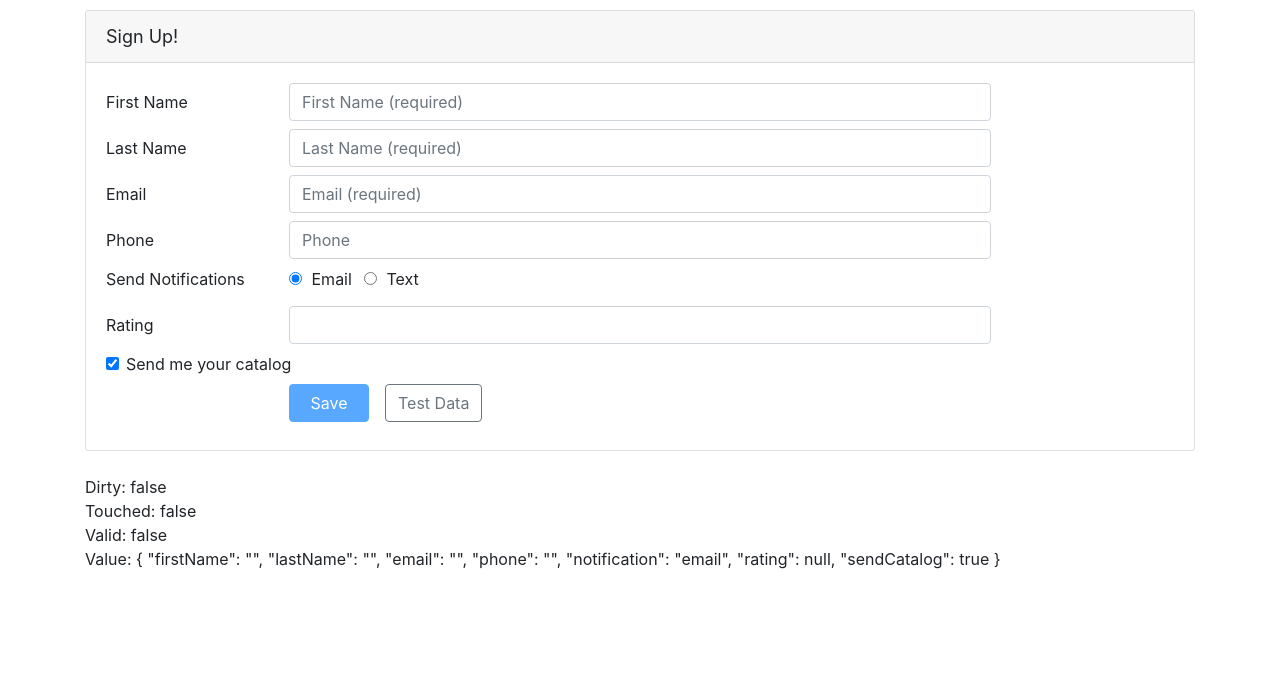
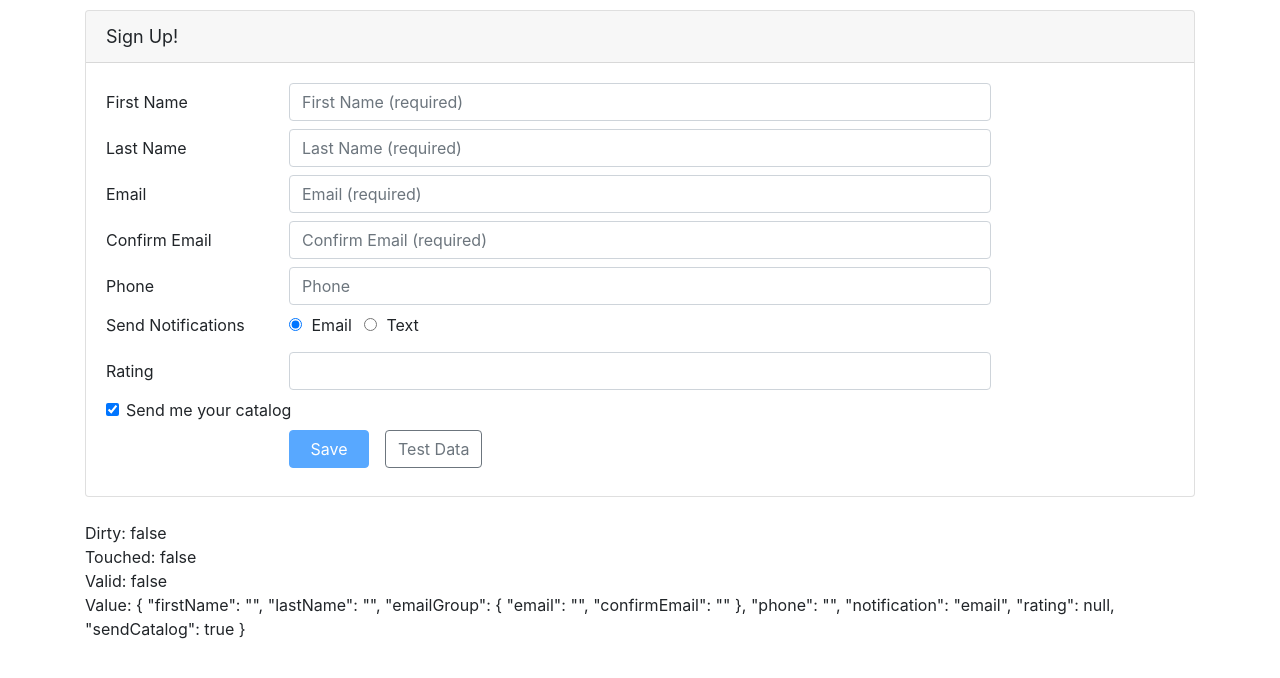
Before and after one commit to ccarrero301/AngularReactiveForms, an Angular app: page / in a window 1280 px wide. Shown: the top 678 px of the page. Built offline with nearby package versions, Linux system fonts and the light colour scheme.

Commit message:
Grouping validators

```diff
--- a/src/app/customers/customer.component.html
+++ b/src/app/customers/customer.component.html
@@ -63,6 +63,7 @@
         </div>
       </div>
 
+      <div formGroupName="emailGroup">
         <div class="form-group row mb-2">
           <label class="col-md-2 col-form-label" for="emailId">Email</label>
           <div class="col-md-8">
@@ -74,19 +75,46 @@
               formControlName="email"
               [ngClass]="{
                 'is-invalid':
-                (customerForm.get('email').touched ||
-                  customerForm.get('email').dirty) &&
-                !customerForm.get('email').valid
+                  (customerForm.get('emailGroup.email').touched ||
+                    customerForm.get('emailGroup.email').dirty) &&
+                  !customerForm.get('emailGroup.email').valid
               }"
             />
             <span class="invalid-feedback">
-            <span *ngIf="customerForm.get('email').errors?.required">
+              <span *ngIf="customerForm.get('emailGroup.email').errors?.required">
                 Please enter your email address.
               </span>
-            <span *ngIf="customerForm.get('email').errors?.email">
+              <span *ngIf="customerForm.get('emailGroup.email').errors?.email">
                 Please enter a valid email address.
               </span>
             </span>
+          </div>
+        </div>
+
+        <div class="form-group row mb-2">
+          <label class="col-md-2 col-form-label" for="confirmEmailId"
+            >Confirm Email</label
+          >
+          <div class="col-md-8">
+            <input
+              class="form-control"
+              id="confirmEmailId"
+              type="email"
+              placeholder="Confirm Email (required)"
+              formControlName="confirmEmail"
+              [ngClass]="{
+                'is-invalid':
+                  (customerForm.get('emailGroup.confirmEmail').touched ||
+                    customerForm.get('emailGroup.confirmEmail').dirty) &&
+                  !customerForm.get('emailGroup.confirmEmail').valid
+              }"
+            />
+            <span class="invalid-feedback">
+              <span *ngIf="customerForm.get('emailGroup.confirmEmail').errors?.required">
+                Please enter your email address.
+              </span>
+            </span>
+          </div>
         </div>
       </div>
 
--- a/src/app/customers/customer.component.ts
+++ b/src/app/customers/customer.component.ts
@@ -1,14 +1,15 @@
 import { Component, OnInit } from '@angular/core';
-import { FormGroup, FormBuilder, Validators, AbstractControl } from '@angular/forms';
+import { FormGroup, FormBuilder, Validators, AbstractControl, ValidatorFn } from '@angular/forms';
 
 import { Customer } from './customer';
 
-function ratingRange(c: AbstractControl): { [key: string]: boolean} | null {
-  if (c.value !== null && (isNaN(c.value) || c.value < 1 || c.value > 5)) {
-    return { 'range': true };
-  }
-
-  return null;
+function ratingRange(min: number, max: number): ValidatorFn {
+  return (c: AbstractControl): { [key: string]: boolean} | null => {
+    if (c.value !== null && (isNaN(c.value) || c.value < min || c.value > max)) {
+      return { 'range': true };
+    }
+    return null;
+  };
 }
 
 @Component({
@@ -28,10 +29,13 @@
     this.customerForm = this.formBuilder.group({
       firstName: ['', [Validators.required, Validators.minLength(3)]],
       lastName: ['', [Validators.required, Validators.maxLength(50)]],
-      email: ['', [Validators.required, Validators.email]],
+      emailGroup: this.formBuilder.group({
+        email: ['', [Validators.required, Validators.email]],
+        confirmEmail: ['', Validators.required]
+      }),
       phone: '',
       notification: 'email',
-      rating: [null, ratingRange],
+      rating: [null, ratingRange(1, 5)],
       sendCatalog: true
     });
   }
```
Lines whose indentation alone changed are shown as unchanged.
